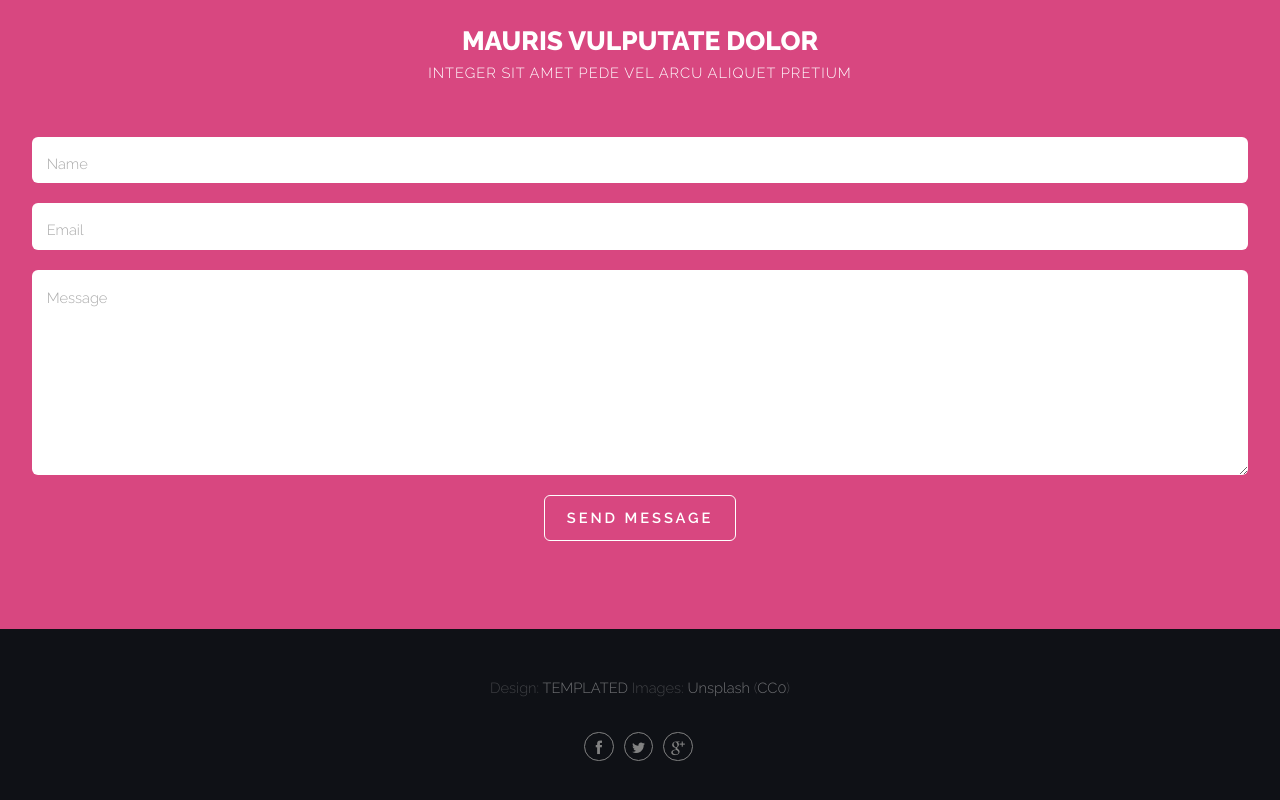
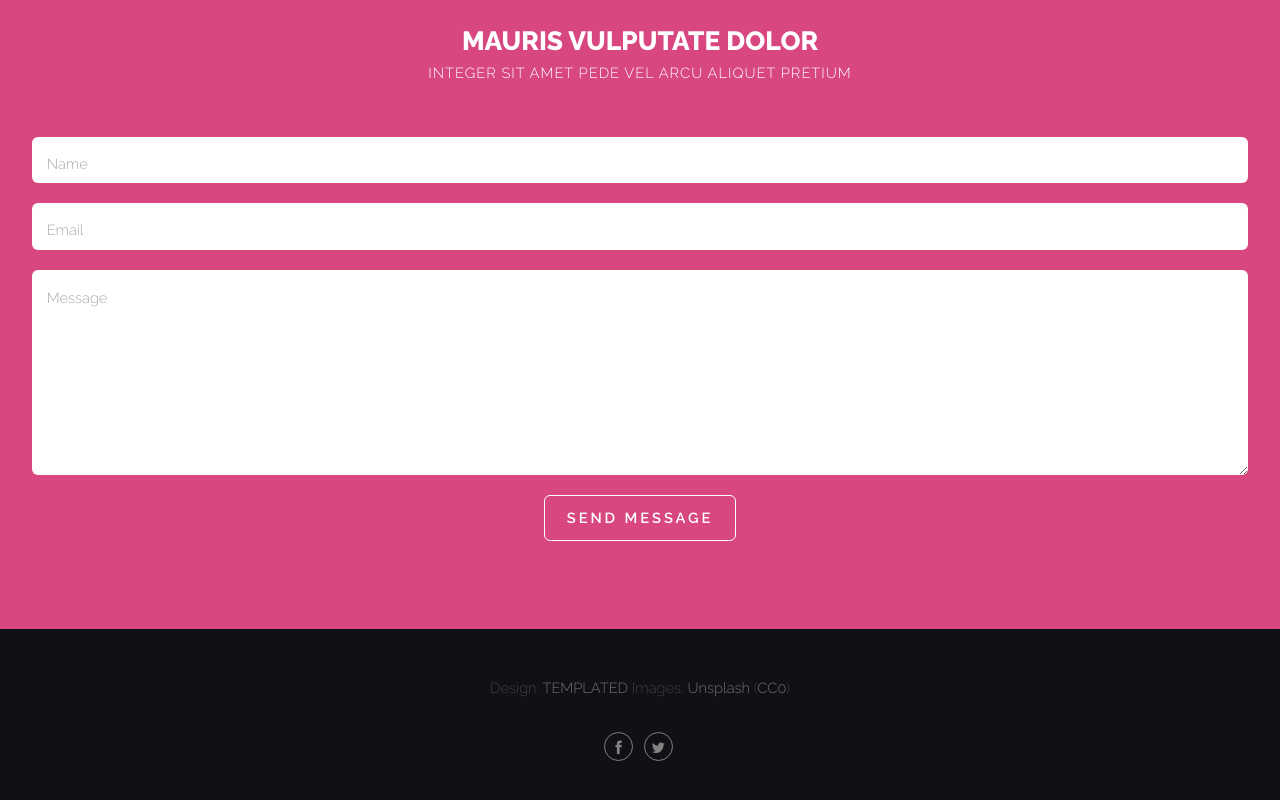
Before and after one commit to NadalLetItGuide/PruebaLIG1, a plain HTML site: page index.html in a window 1280 px wide. Shown: the part 2129-2929 px from the top of the page. Drawn offline with Linux system fonts and the light colour scheme.

Commit message:
Cambio1 index.html

```diff
--- a/index.html
+++ b/index.html
@@ -174,7 +174,6 @@
 					<ul class="icons">
 						<li><a href="#" class="fa fa-facebook"><span>Facebook</span></a></li>
 						<li><a href="#" class="fa fa-twitter"><span>Twitter</span></a></li>
-						<li><a href="#" class="fa fa-google-plus"><span>Google+</span></a></li>
 					</ul>
 				</div>
 			</div>
```
